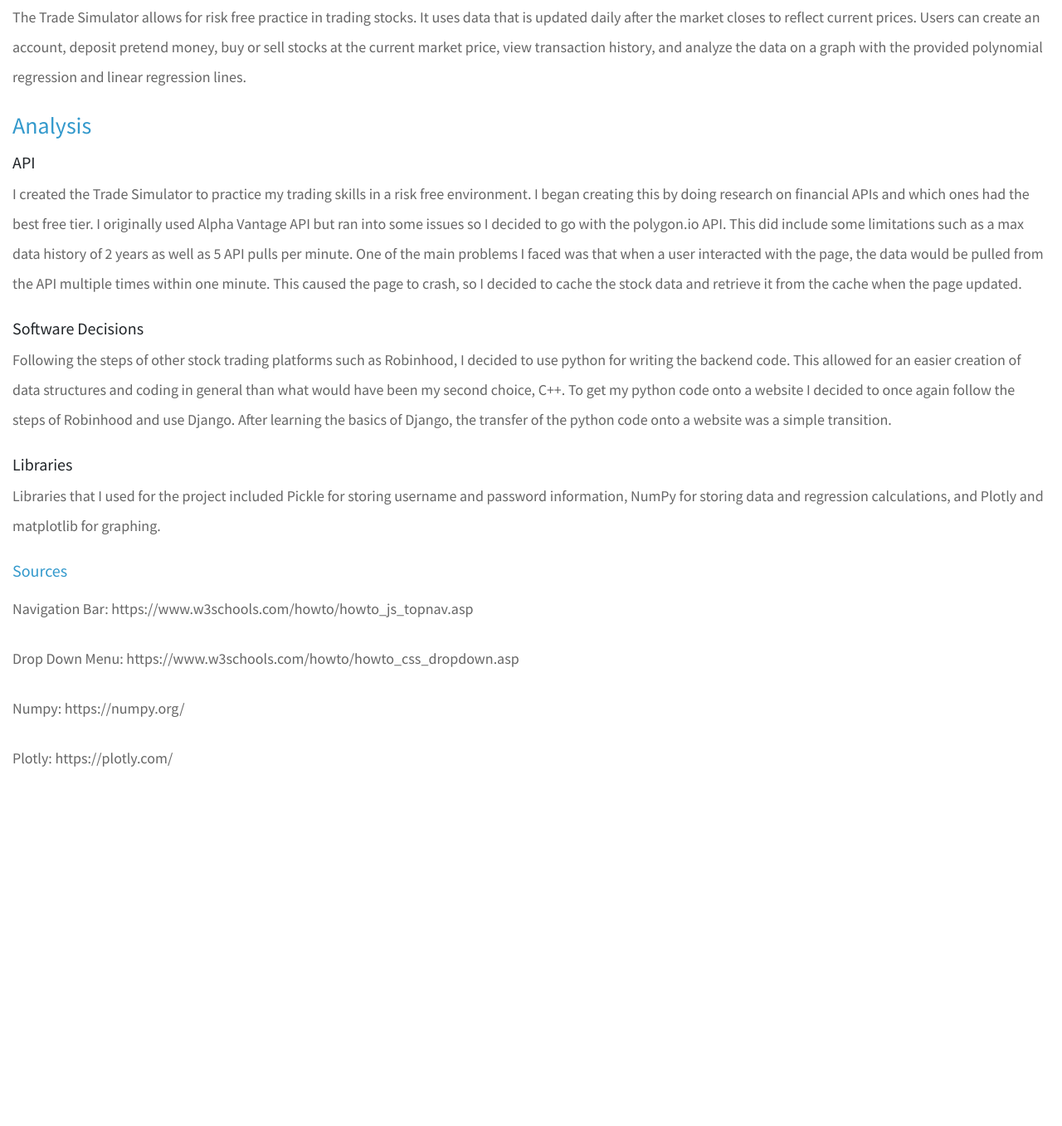
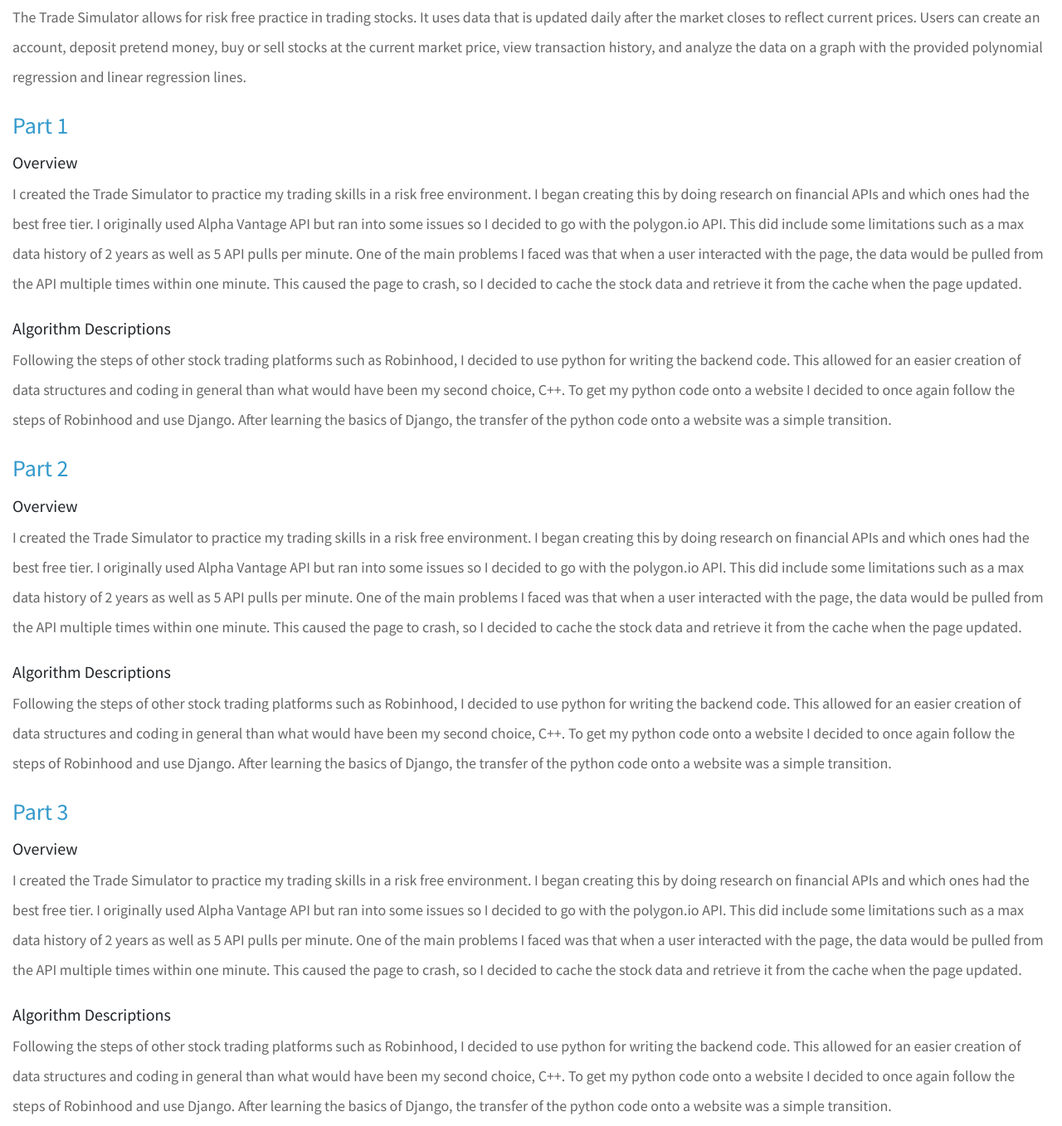
Before and after one commit to MarkMcAteer/Portfolio, a plain HTML site: page pacman.html in a window 1280 px wide. Shown: the part 483-1840 px from the top of the page at 83% size. Before the commit the page ends 1570 px from the top, so only its background shows below. Drawn offline with Linux system fonts and the light colour scheme.

Commit message:
editng pacman text

```diff
--- a/pacman.html
+++ b/pacman.html
@@ -71,8 +71,8 @@ https://templatemo.com/tm-552-video-catalog
 									current market price, view transaction history, and analyze the data on a graph with the provided polynomial regression and
 									linear regression lines. </p>
 
-								<h3 class="tm-text-primary mb-3 tm-catalog-item-title"> Analysis </h3>
-								<h5> API </h5>
+								<h3 class="tm-text-primary mb-3 tm-catalog-item-title"> Part 1 </h3>
+								<h5> Overview </h5>
 								<p class="mb-4"> I created the Trade Simulator to practice my trading skills in a risk free environment.
 									I began creating this by doing research on financial APIs and which ones had the best free tier.
 									I originally used Alpha Vantage API but ran into some issues so I decided to go with the polygon.io API.
@@ -81,13 +81,46 @@ https://templatemo.com/tm-552-video-catalog
 									multiple times within one minute. This caused the page to crash, so I decided to cache the stock data and retrieve it
 									from the cache when the page updated.  </p>
 
-
-								<h5> Software Decisions </h5>
+								<h5> Algorithm Descriptions </h5>
 								<p class="mb-4"> Following the steps of other stock trading platforms such as Robinhood, I decided to use python for writing
 									the backend code. This allowed for an easier creation of data structures and coding in general than what would
 									have been my second choice, C++. To get my python code onto a website I decided to once again follow
 									the steps of Robinhood and use Django. After learning the basics of Django, the transfer of the python
 									code onto a website was a simple transition.  </p>
+
+									<h3 class="tm-text-primary mb-3 tm-catalog-item-title"> Part 2 </h3>
+									<h5> Overview </h5>
+									<p class="mb-4"> I created the Trade Simulator to practice my trading skills in a risk free environment.
+										I began creating this by doing research on financial APIs and which ones had the best free tier.
+										I originally used Alpha Vantage API but ran into some issues so I decided to go with the polygon.io API.
+										This did include some limitations such as a max data history of 2 years as well as 5 API pulls per minute.
+										One of the main problems I faced was that when a user interacted with the page, the data would be pulled from the API
+										multiple times within one minute. This caused the page to crash, so I decided to cache the stock data and retrieve it
+										from the cache when the page updated.  </p>
+
+									<h5> Algorithm Descriptions </h5>
+									<p class="mb-4"> Following the steps of other stock trading platforms such as Robinhood, I decided to use python for writing
+										the backend code. This allowed for an easier creation of data structures and coding in general than what would
+										have been my second choice, C++. To get my python code onto a website I decided to once again follow
+										the steps of Robinhood and use Django. After learning the basics of Django, the transfer of the python
+										code onto a website was a simple transition.  </p>
+
+									<h3 class="tm-text-primary mb-3 tm-catalog-item-title"> Part 3 </h3>
+									<h5> Overview </h5>
+									<p class="mb-4"> I created the Trade Simulator to practice my trading skills in a risk free environment.
+										I began creating this by doing research on financial APIs and which ones had the best free tier.
+										I originally used Alpha Vantage API but ran into some issues so I decided to go with the polygon.io API.
+										This did include some limitations such as a max data history of 2 years as well as 5 API pulls per minute.
+										One of the main problems I faced was that when a user interacted with the page, the data would be pulled from the API
+										multiple times within one minute. This caused the page to crash, so I decided to cache the stock data and retrieve it
+										from the cache when the page updated.  </p>
+
+									<h5> Algorithm Descriptions </h5>
+									<p class="mb-4"> Following the steps of other stock trading platforms such as Robinhood, I decided to use python for writing
+										the backend code. This allowed for an easier creation of data structures and coding in general than what would
+										have been my second choice, C++. To get my python code onto a website I decided to once again follow
+										the steps of Robinhood and use Django. After learning the basics of Django, the transfer of the python
+										code onto a website was a simple transition.  </p>
 
 								<h5> Libraries </h5>
 								<p class="mb-4"> Libraries that I used for the project included Pickle for storing username and password information,
```
